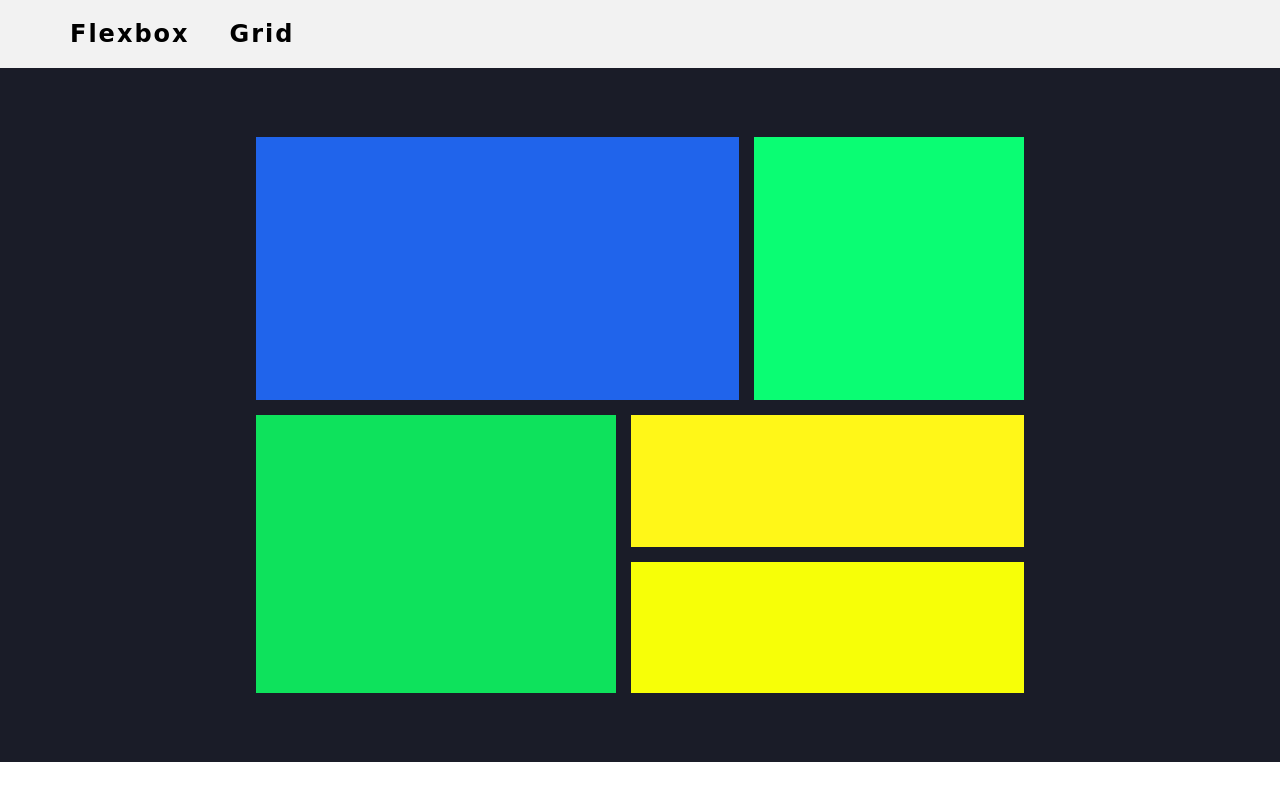
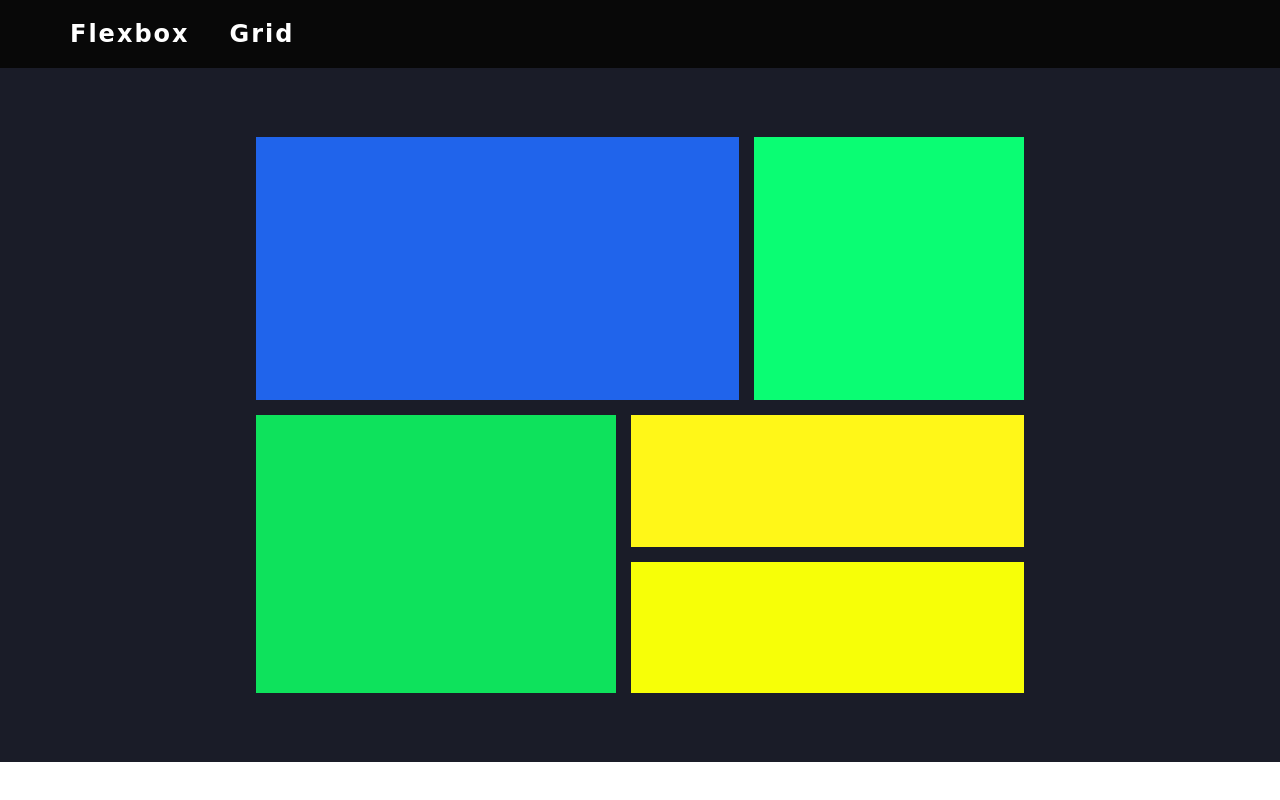
Before and after one commit to Nlemorisacharles/Zuri-CSS-and-Flex, a plain HTML site: page grid.html in a window 1280 px wide. Drawn offline with Linux system fonts and the light colour scheme.

Commit message:
Update Styling.css

```diff
--- a/Styling.css
+++ b/Styling.css
@@ -10,7 +10,7 @@ nav{
     align-items: center;
     justify-content: space-between;
     padding: 20px 70px;
-    background-color: hsl(0, 0%, 95%);
+    background-color: hsl(0, 0%, 3%);
 }
 .nav-flex{
     color: hsl(0, 0%, 95%);
@@ -29,7 +29,7 @@ nav{
     font: 700 24px 'Big Shoulders Display', cursive;
 }
 .nav-item{
-    color: #000;
+    color: #ffff;
     text-decoration: none;
 }
 .color-flex{
```
